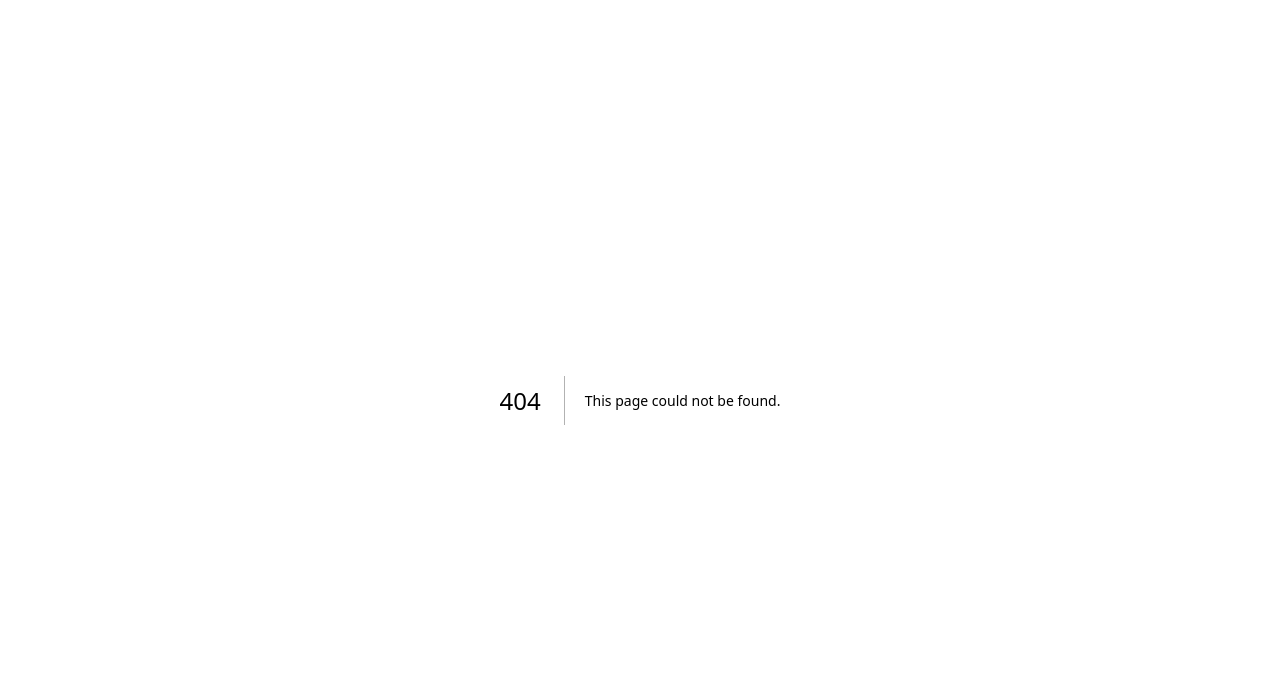
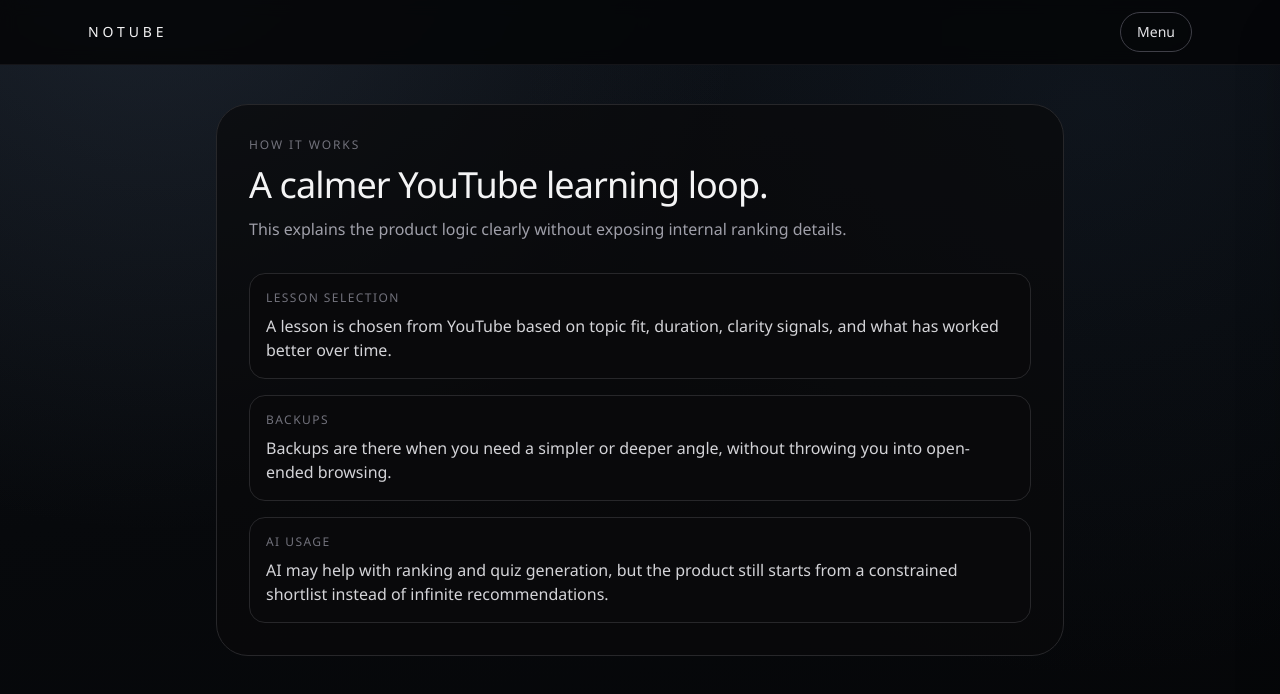
Before and after one commit to ionutdecebal/notube, a Next.js app: page /how-it-works in a window 1280 px wide. Before the commit this address had no page. Shown: the top 694 px of the page. Built offline with nearby package versions, Linux system fonts and the light colour scheme.

Commit message:
Add app shell and navigation pages

```diff
--- /dev/null
+++ b/src/app/account/page.tsx
@@ -0,0 +1,16 @@
+import { AppSectionPage } from "@/components/app-section-page";
+
+export default function AccountPage() {
+  return (
+    <AppSectionPage
+      eyebrow="Account"
+      title="Authentication will connect here."
+      description="This page is the future home for sign in, profile details, and syncing history across devices."
+    >
+      <div className="space-y-3 text-sm text-zinc-300">
+        <p>When auth is added, this section should stay lightweight: sign in, sign out, and basic account state.</p>
+        <p className="text-zinc-500">For now there is no login flow wired up.</p>
+      </div>
+    </AppSectionPage>
+  );
+}
--- /dev/null
+++ b/src/app/history/page.tsx
@@ -0,0 +1,19 @@
+import Link from "next/link";
+import { AppSectionPage } from "@/components/app-section-page";
+
+export default function HistoryPage() {
+  return (
+    <AppSectionPage
+      eyebrow="History"
+      title="Session history will live here."
+      description="Later this page can show previous lessons, quiz outcomes, and quick links back into unfinished sessions."
+    >
+      <div className="space-y-4 text-sm text-zinc-300">
+        <p>For now, history is not surfaced yet. The layout is in place so we can add it without crowding the lesson flow.</p>
+        <Link href="/" className="inline-flex rounded-xl border border-zinc-700 px-4 py-2 text-zinc-100 transition-colors hover:border-zinc-500">
+          Return to lesson
+        </Link>
+      </div>
+    </AppSectionPage>
+  );
+}
--- /dev/null
+++ b/src/app/how-it-works/page.tsx
@@ -0,0 +1,26 @@
+import { AppSectionPage } from "@/components/app-section-page";
+
+export default function HowItWorksPage() {
+  return (
+    <AppSectionPage
+      eyebrow="How it works"
+      title="A calmer YouTube learning loop."
+      description="This explains the product logic clearly without exposing internal ranking details."
+    >
+      <div className="space-y-4 text-sm text-zinc-300 sm:text-base">
+        <div className="rounded-2xl border border-zinc-800 bg-zinc-950 px-4 py-4">
+          <p className="text-xs uppercase tracking-[0.12em] text-zinc-500">Lesson selection</p>
+          <p className="mt-2">A lesson is chosen from YouTube based on topic fit, duration, clarity signals, and what has worked better over time.</p>
+        </div>
+        <div className="rounded-2xl border border-zinc-800 bg-zinc-950 px-4 py-4">
+          <p className="text-xs uppercase tracking-[0.12em] text-zinc-500">Backups</p>
+          <p className="mt-2">Backups are there when you need a simpler or deeper angle, without throwing you into open-ended browsing.</p>
+        </div>
+        <div className="rounded-2xl border border-zinc-800 bg-zinc-950 px-4 py-4">
+          <p className="text-xs uppercase tracking-[0.12em] text-zinc-500">AI usage</p>
+          <p className="mt-2">AI may help with ranking and quiz generation, but the product still starts from a constrained shortlist instead of infinite recommendations.</p>
+        </div>
+      </div>
+    </AppSectionPage>
+  );
+}
--- a/src/app/layout.tsx
+++ b/src/app/layout.tsx
@@ -1,4 +1,5 @@
 import type { Metadata } from "next";
+import { AppChrome } from "@/components/app-chrome";
 import "./globals.css";
 
 export const metadata: Metadata = {
@@ -13,7 +14,9 @@ export default function RootLayout({
 }>) {
   return (
     <html lang="en">
-      <body className="antialiased">{children}</body>
+      <body className="h-full antialiased">
+        <AppChrome>{children}</AppChrome>
+      </body>
     </html>
   );
 }
--- a/src/app/page.tsx
+++ b/src/app/page.tsx
@@ -574,9 +574,8 @@ export default function LandingPage() {
 
   if (stage === "idle") {
     return (
-      <main className="relative flex min-h-[100svh] items-start justify-center px-4 pb-8 pt-16 sm:items-center sm:py-8">
+      <main className="relative flex min-h-[calc(100svh-4rem)] items-start justify-center px-4 pb-8 pt-8 sm:items-center sm:py-8">
         <div className="w-full max-w-3xl space-y-6 text-center sm:space-y-8">
-          <p className="text-xl font-medium uppercase tracking-[0.28em] text-zinc-200 sm:text-xl sm:tracking-[0.3em]">NOTUBE</p>
           <h1 className="text-balance text-3xl font-medium leading-[1.08] tracking-tight text-zinc-100 sm:text-5xl">
             Built for focus.
           </h1>
@@ -622,20 +621,18 @@ export default function LandingPage() {
   }
 
   return (
-    <main className="relative h-[100svh] overflow-hidden bg-transparent">
-      <div className="mx-auto flex h-full w-full max-w-4xl flex-col overflow-hidden px-3 pb-32 pt-4 sm:px-6 sm:pb-36 sm:pt-8">
-        <header className="mb-4 flex items-center justify-between sm:mb-5">
-          <p className="text-lg font-light uppercase tracking-[0.24em] text-zinc-400 sm:text-xl sm:tracking-[0.3em]">NOTUBE</p>
+    <main className="relative h-[calc(100svh-4rem)] overflow-hidden bg-transparent">
+      <div className="mx-auto flex h-full w-full max-w-4xl flex-col overflow-hidden px-3 pb-32 pt-3 sm:px-6 sm:pb-36 sm:pt-6">
+        <div className="mb-3 flex justify-end sm:mb-4">
           <button
             type="button"
             onClick={() => setShowDebug((prev) => !prev)}
-            className="flex h-7 w-7 items-center justify-center rounded-full border border-zinc-700 text-xs text-zinc-400 transition-colors hover:border-zinc-500 hover:text-zinc-200"
+            className="inline-flex h-8 items-center rounded-full border border-zinc-700 px-3 text-xs text-zinc-400 transition-colors hover:border-zinc-500 hover:text-zinc-200"
             aria-label="Toggle debug details"
           >
-            ?
+            {showDebug ? "Hide debug" : "Show debug"}
           </button>
-        </header>
-
+        </div>
         <div ref={timelineRef} className="flex min-h-0 flex-1 flex-col gap-3 overflow-y-auto overscroll-contain pb-6 sm:gap-5 sm:pb-8">
           {uiError ? (
             <article className="max-w-[94%] rounded-2xl border border-amber-500/40 bg-amber-500/10 px-4 py-3 text-sm leading-relaxed text-amber-100 sm:max-w-[90%] sm:px-5 sm:py-3.5 sm:text-base">
--- /dev/null
+++ b/src/app/stats/page.tsx
@@ -0,0 +1,20 @@
+import { AppSectionPage } from "@/components/app-section-page";
+
+export default function StatsPage() {
+  return (
+    <AppSectionPage
+      eyebrow="Stats"
+      title="Learning stats will land here."
+      description="This page can eventually track watch completion, quiz accuracy, return rate, and how often backups are needed."
+    >
+      <div className="grid gap-3 sm:grid-cols-3">
+        {["Sessions completed", "Average quiz score", "Backup opens"].map((item) => (
+          <div key={item} className="rounded-2xl border border-zinc-800 bg-zinc-950 px-4 py-5">
+            <p className="text-xs uppercase tracking-[0.12em] text-zinc-500">{item}</p>
+            <p className="mt-3 text-2xl font-medium text-zinc-200">Coming soon</p>
+          </div>
+        ))}
+      </div>
+    </AppSectionPage>
+  );
+}
--- /dev/null
+++ b/src/components/app-chrome.tsx
@@ -0,0 +1,83 @@
+"use client";
+
+import Link from "next/link";
+import { usePathname } from "next/navigation";
+import { useState } from "react";
+
+const menuItems = [
+  { href: "/", label: "Return to lesson" },
+  { href: "/history", label: "History" },
+  { href: "/stats", label: "Stats" },
+  { href: "/how-it-works", label: "How it works" },
+  { href: "/account", label: "Account" },
+];
+
+export function AppChrome({ children }: { children: React.ReactNode }) {
+  const pathname = usePathname();
+  const [menuOpen, setMenuOpen] = useState(false);
+
+  return (
+    <div className="min-h-full">
+      <header className="fixed inset-x-0 top-0 z-40 border-b border-zinc-900/90 bg-[#050608]/90 backdrop-blur">
+        <div className="mx-auto flex h-16 w-full max-w-6xl items-center justify-between px-4 sm:px-6">
+          <Link
+            href="/"
+            className="text-sm font-medium uppercase tracking-[0.28em] text-zinc-100 transition-colors hover:text-white"
+          >
+            NOTUBE
+          </Link>
+          <button
+            type="button"
+            onClick={() => setMenuOpen((current) => !current)}
+            className="inline-flex h-10 items-center rounded-full border border-zinc-700 px-4 text-sm text-zinc-200 transition-colors hover:border-zinc-500 hover:text-white"
+            aria-expanded={menuOpen}
+            aria-controls="app-menu"
+          >
+            Menu
+          </button>
+        </div>
+      </header>
+
+      {menuOpen ? (
+        <button
+          type="button"
+          aria-label="Close menu overlay"
+          className="fixed inset-0 z-40 bg-black/45"
+          onClick={() => setMenuOpen(false)}
+        />
+      ) : null}
+
+      <aside
+        id="app-menu"
+        className={`fixed right-0 top-0 z-50 flex h-[100svh] w-[min(88vw,22rem)] flex-col border-l border-zinc-800 bg-[#090c11] px-5 pb-6 pt-20 shadow-2xl transition-transform duration-200 ${
+          menuOpen ? "translate-x-0" : "translate-x-full"
+        }`}
+      >
+        <div className="mb-6 border-b border-zinc-800 pb-4">
+          <p className="text-xs uppercase tracking-[0.18em] text-zinc-500">Navigate</p>
+        </div>
+        <nav className="flex flex-col gap-2">
+          {menuItems.map((item) => {
+            const active = pathname === item.href;
+            return (
+              <Link
+                key={item.href}
+                href={item.href}
+                onClick={() => setMenuOpen(false)}
+                className={`rounded-2xl border px-4 py-3 text-sm transition-colors ${
+                  active
+                    ? "border-zinc-200 bg-zinc-100 text-zinc-900"
+                    : "border-zinc-800 text-zinc-200 hover:border-zinc-600 hover:bg-zinc-950"
+                }`}
+              >
+                {pathname === "/" && item.href === "/" ? "Lesson" : item.label}
+              </Link>
+            );
+          })}
+        </nav>
+      </aside>
+
+      <div className="h-full pt-16">{children}</div>
+    </div>
+  );
+}
--- /dev/null
+++ b/src/components/app-section-page.tsx
@@ -0,0 +1,19 @@
+interface AppSectionPageProps {
+  eyebrow: string;
+  title: string;
+  description: string;
+  children: React.ReactNode;
+}
+
+export function AppSectionPage({ eyebrow, title, description, children }: AppSectionPageProps) {
+  return (
+    <main className="mx-auto flex min-h-[calc(100svh-4rem)] w-full max-w-4xl flex-col px-4 py-8 sm:px-6 sm:py-10">
+      <section className="rounded-[2rem] border border-zinc-800 bg-zinc-950/70 p-5 sm:p-8">
+        <p className="text-xs uppercase tracking-[0.16em] text-zinc-500">{eyebrow}</p>
+        <h1 className="mt-3 text-3xl font-medium tracking-tight text-zinc-100 sm:text-4xl">{title}</h1>
+        <p className="mt-3 max-w-2xl text-sm text-zinc-400 sm:text-base">{description}</p>
+        <div className="mt-8">{children}</div>
+      </section>
+    </main>
+  );
+}
```
